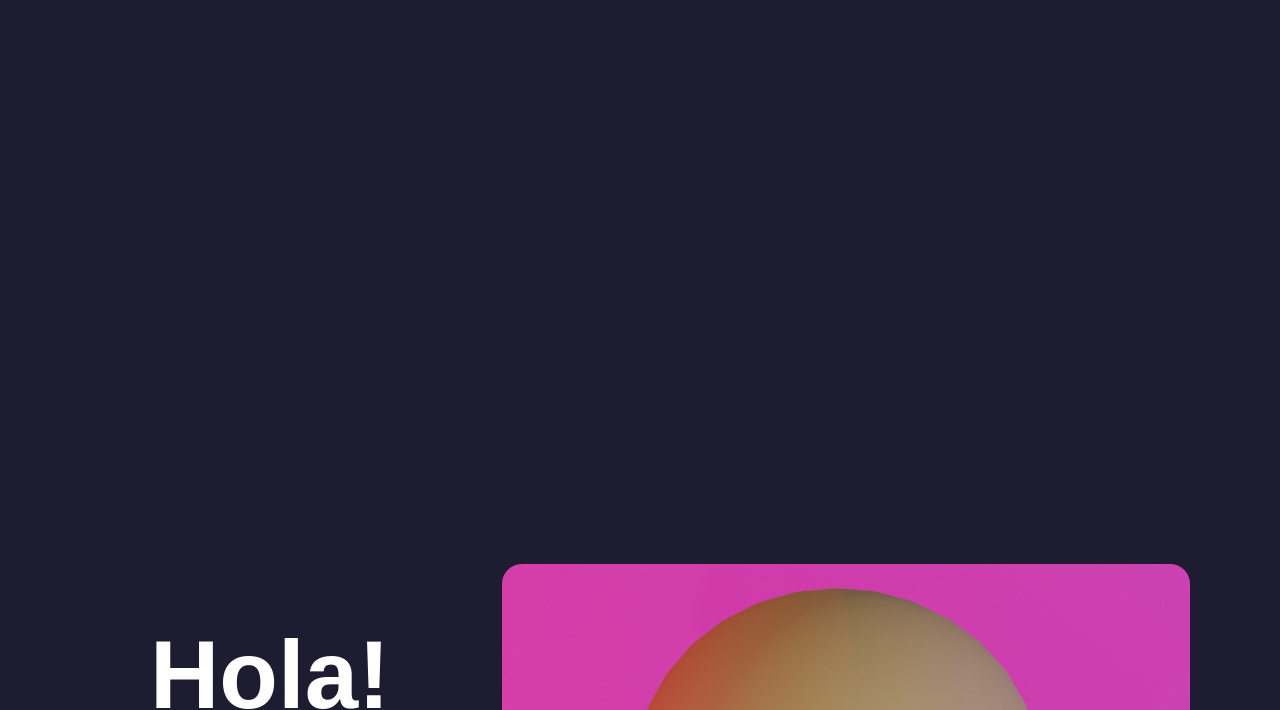
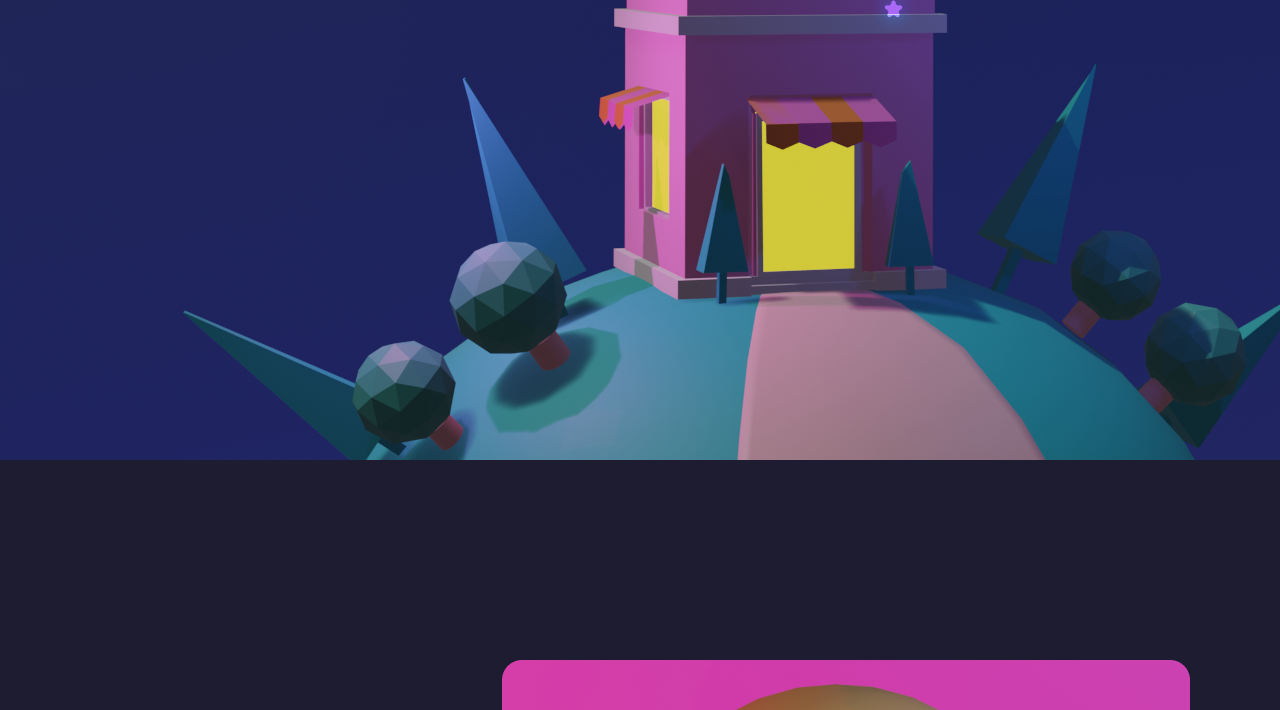
Before and after one commit to verukami/beta, a plain HTML site: page index.html in a window 1280 px wide. Shown: the part 564-1274 px from the top of the page. Drawn offline with Linux system fonts and the light colour scheme; a web font is replaced by a local one.

Commit message:
Update index.css

```diff
--- a/index.css
+++ b/index.css
@@ -177,6 +177,15 @@ nav a{
   height: 100vh;
 }
 
+.hero-image {
+  background-image: url(img/Home/background1.png);
+  background-color: #1D1c30;
+  height: 1024px;
+  background-position: center;
+  background-repeat: no-repeat;
+  background-size:cover;
+}
+
 /* End Header */
 
 
```
